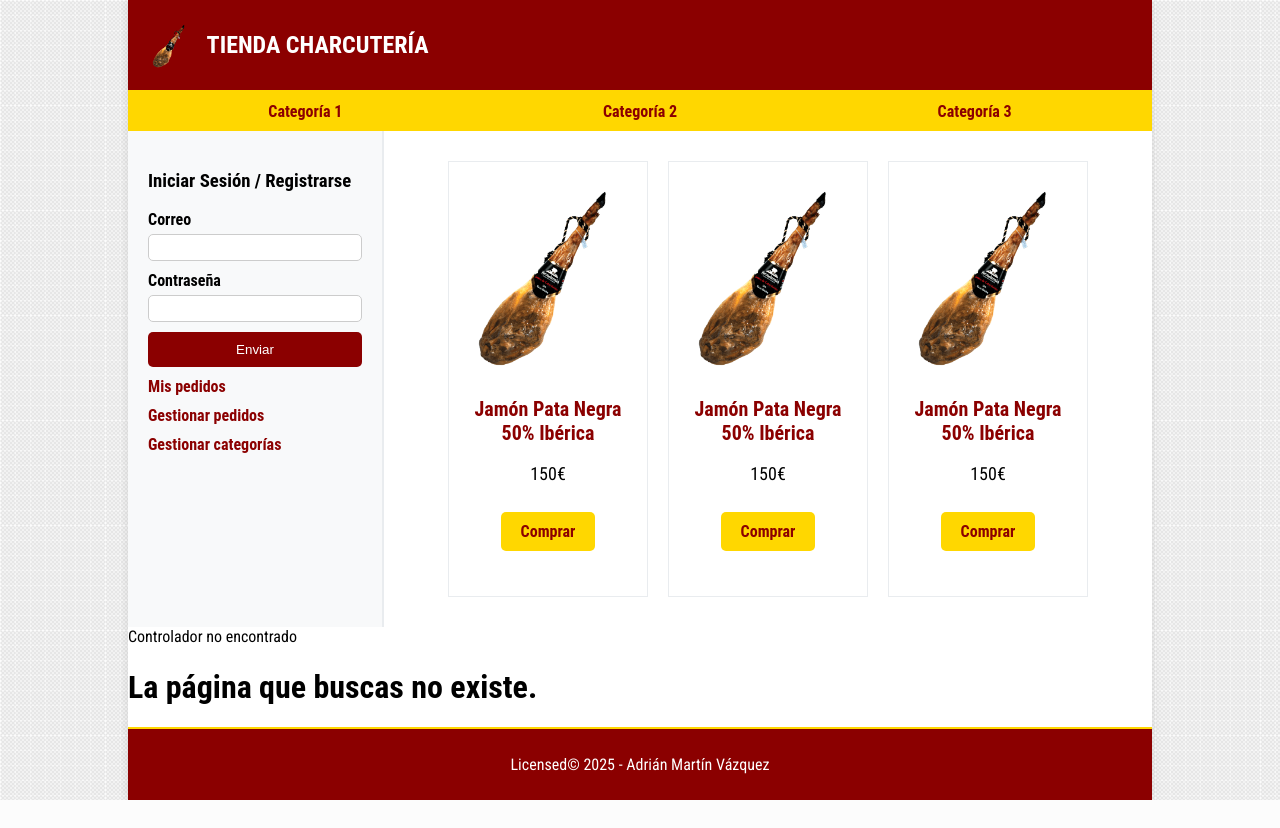
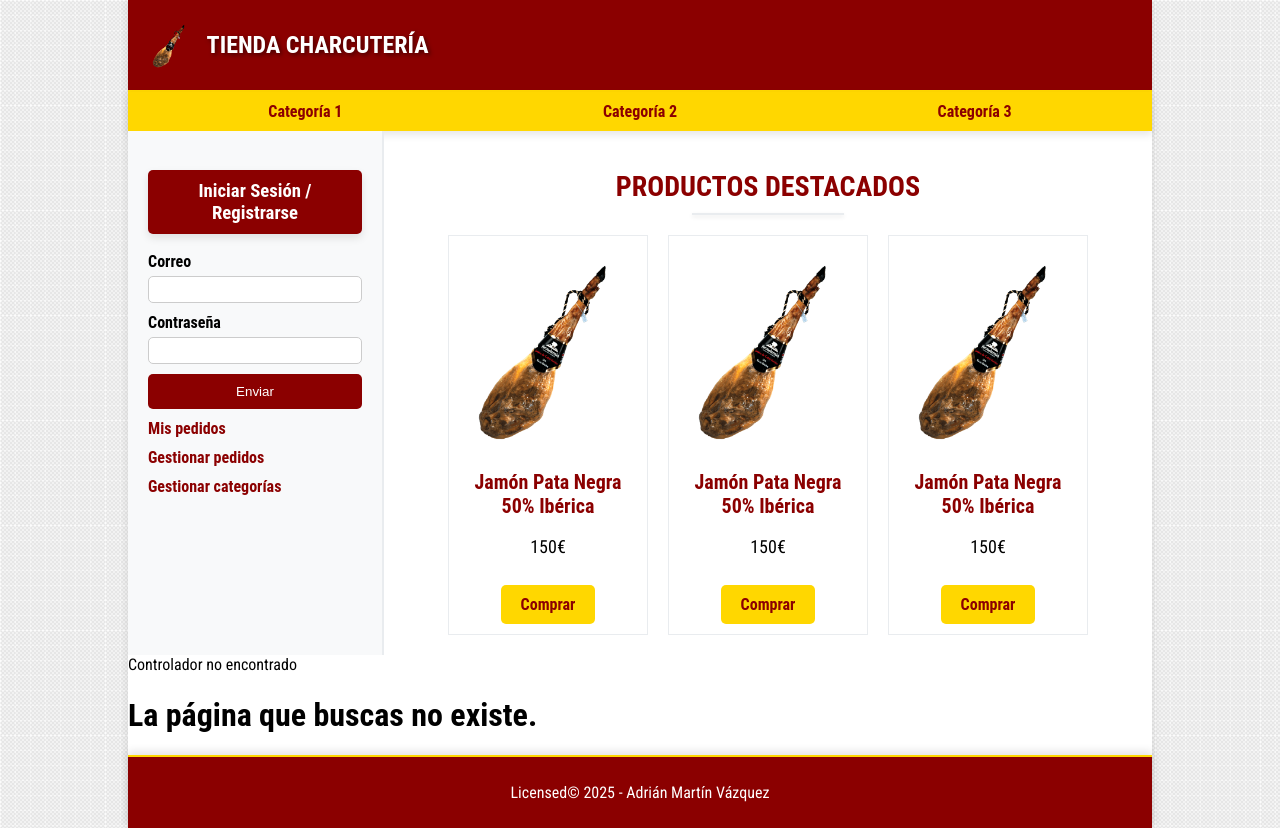
Before and after one commit to 6R4N4DR1/DWES_ProyectoFinal_Tienda_MartinVazquez_Adrian, a PHP site: page /dashboard/index.php?controller=estilos in a window 1280 px wide. Before the commit the page ends 800 px from the top, so only its background shows below. Run offline with PHP 8.4, Linux system fonts and the light colour scheme; some web fonts are replaced.

Commit message:
commit estilos repasados y comentarios del anterior commit que se me olvido decir en el anterior commit

```diff
--- a/assets/css/estilos.css
+++ b/assets/css/estilos.css
@@ -70,6 +70,7 @@ body {
     margin: 0; /* Sin margen */
     text-transform: uppercase; /* Texto en mayúsculas */
     font-family: 'Roboto Condensed', sans-serif; /* Fuente personalizada */
+    text-shadow: 2px 2px 4px rgba(0, 0, 0, 0.5); /* Sombra del texto */
 }
 
 #logo a {
@@ -81,6 +82,7 @@ body {
 nav {
     background-color: #FFD700; /* Color de fondo amarillo */
     padding: 10px;
+    box-shadow: 0 4px 8px rgba(0, 0, 0, 0.1); /* Sombra gris */
 }
 
 nav ul {
@@ -113,6 +115,15 @@ nav ul li a:hover {
     border-right: 2px solid #E9ECEF; /* Línea derecha */
     width: 25%; /* Ancho del sidebar */
     box-sizing: border-box; /* Incluye el padding y el borde en el ancho total */
+}
+
+#sidebar h3 {
+    background-color: #8B0000; /* Color de fondo rojizo */
+    color: #FFFFFF; /* Color del texto blanco */
+    padding: 10px;
+    border-radius: 5px;
+    text-align: center;
+    box-shadow: 0 4px 8px rgba(0, 0, 0, 0.1); /* Sombra gris */
 }
 
 #sidebar .block_aside {
@@ -176,15 +187,41 @@ main {
     padding: 20px;
     width: 75%; /* Ancho del contenido principal */
     display: flex;
+    flex-direction: column; /* Alinea los elementos en columna */
+    align-items: center; /* Centra los elementos horizontalmente */
+    box-sizing: border-box; /* Incluye el padding y el borde en el ancho total */
+}
+
+main h1 {
+    font-size: 28px; /* Tamaño de fuente */
+    color: #8B0000; /* Color del texto rojizo */
+    text-transform: uppercase; /* Texto en mayúsculas */
+    text-align: center; /* Alineación centrada */
+    margin-bottom: 20px; /* Espaciado inferior */
+    position: relative; /* Posicionamiento relativo para la barra */
+}
+
+main h1::after {
+    content: ''; /* Contenido vacío para la barra */
+    display: block;
+    width: 50%; /* Ancho de la barra */
+    height: 2px; /* Altura de la barra */
+    background-color: #E9ECEF; /* Color de la barra */
+    margin: 10px auto 0; /* Márgenes */
+    box-shadow: 0 2px 4px rgba(0, 0, 0, 0.1); /* Sombra difuminada */
+}
+
+/* Estilos para los productos */
+.productos {
+    display: flex; /* Flexbox para alinear los productos en fila */
     flex-wrap: wrap; /* Permite que los elementos se ajusten en varias filas */
     justify-content: center; /* Centra los elementos horizontalmente */
-    box-sizing: border-box; /* Incluye el padding y el borde en el ancho total */
+    gap: 20px; /* Espaciado entre productos */
 }
 
 .producto {
     border: 1px solid #E9ECEF; /* Borde claro */
     padding: 10px;
-    margin: 10px; /* Espaciado entre productos */
     text-align: center;
     width: 200px; /* Ancho fijo para los productos */
     box-sizing: border-box; /* Incluye el padding y el borde en el ancho total */
@@ -236,4 +273,5 @@ footer {
     padding: 10px;
     border-top: 2px solid #FFD700; /* Línea superior amarilla */
     margin-top: auto; /* Empuja el footer al final de la página */
+    box-shadow: 0 -4px 8px rgba(0, 0, 0, 0.1); /* Sombra gris */
 }
--- a/views/layout/sidebar.php
+++ b/views/layout/sidebar.php
@@ -19,6 +19,8 @@
 
     <!-- Contenido principal -->
     <main>
+        <h1>Productos destacados</h1>
+        <div class="productos">
             <div class="producto">
                 <img src="<?=BASE_URL?>assets/images/jamonpatanegra.png">
                 <h2>Jam&oacute;n Pata Negra 50% Ib&eacute;rica</h2>
@@ -39,5 +41,6 @@
                 <p>150€</p>
                 <a href="">Comprar</a>
             </div>
+        </div>
     </main>
 </div>
```
Lines whose indentation alone changed are shown as unchanged.
